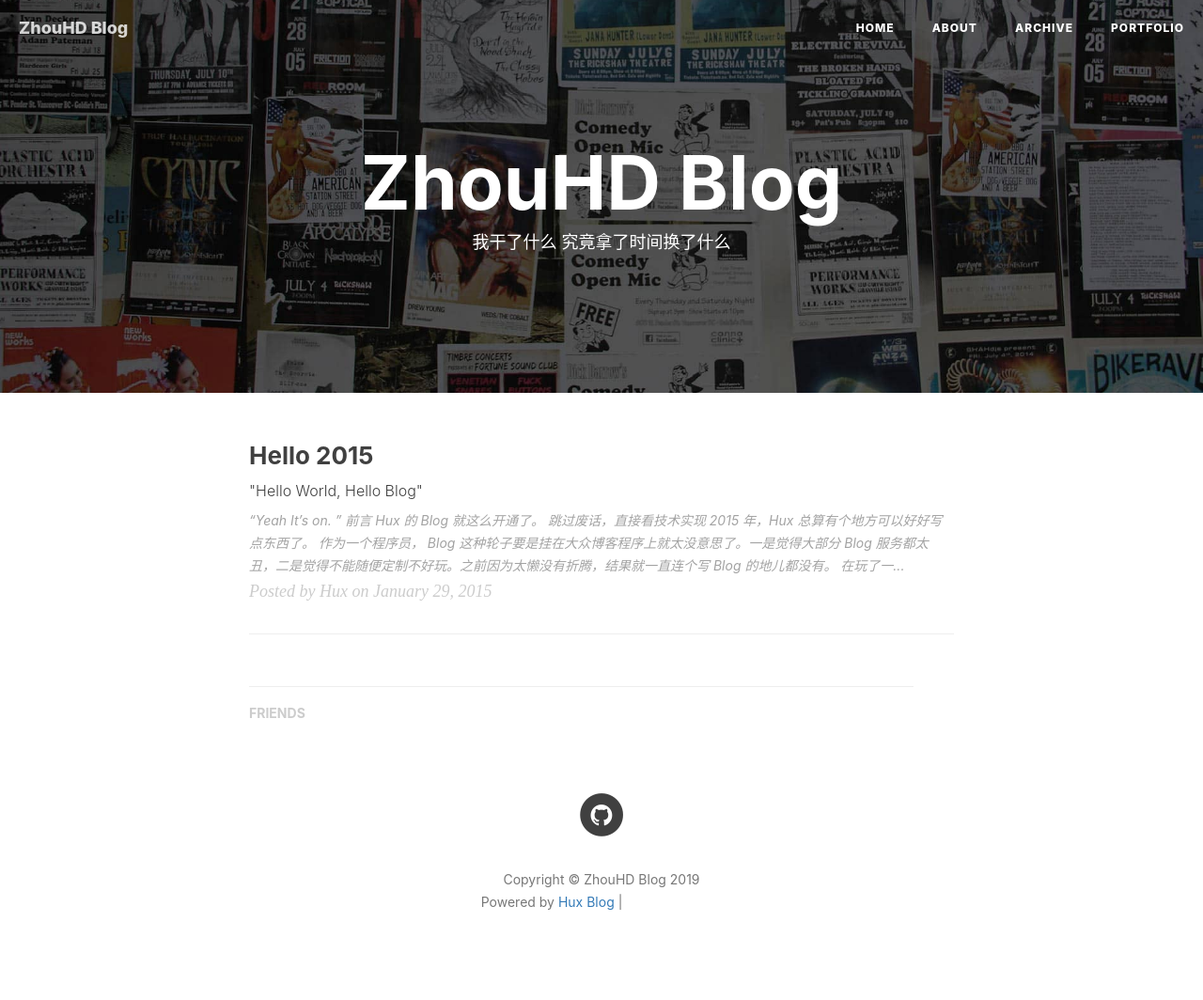
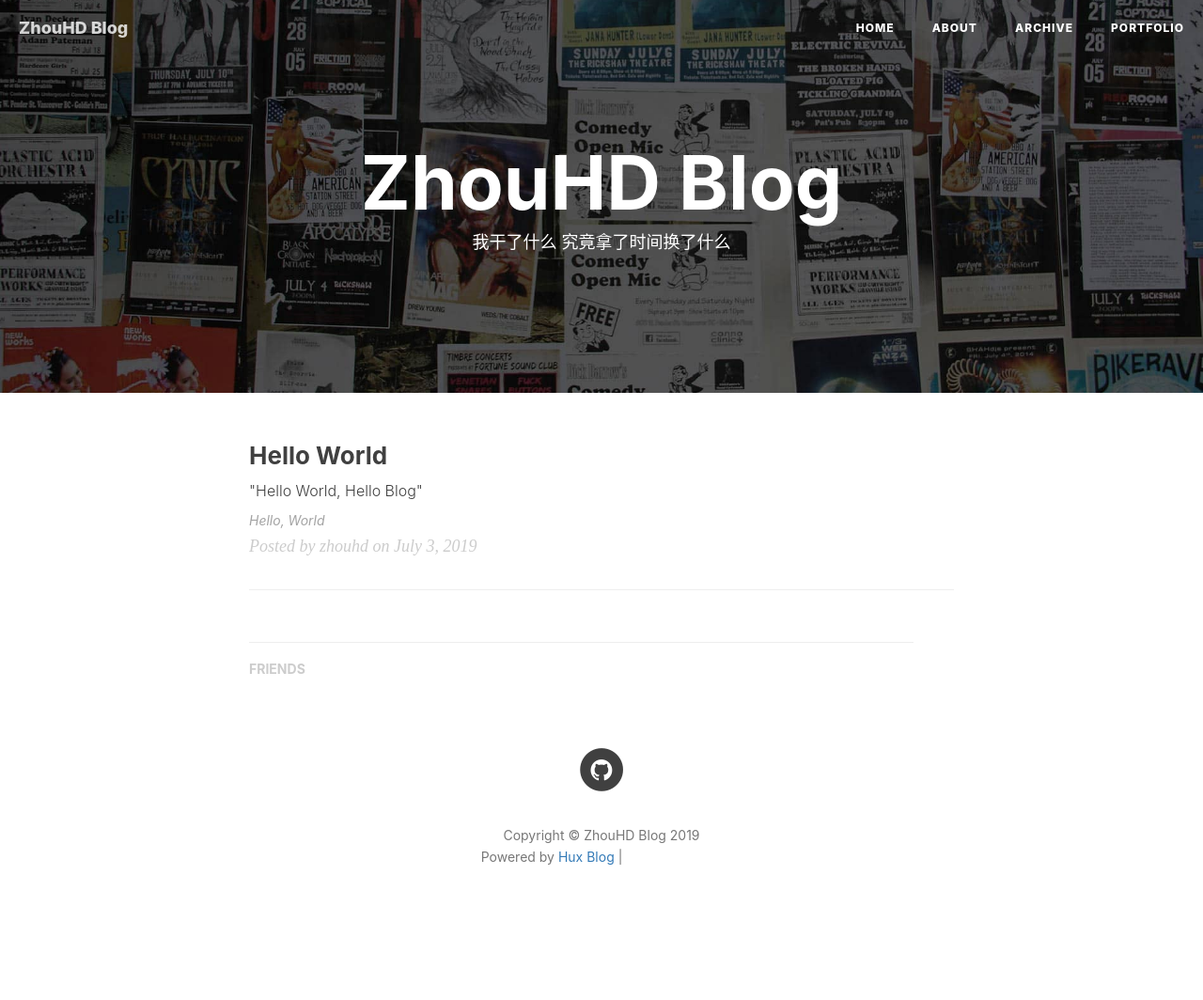
Before and after one commit to zhouhd2019/zhouhd2019.github.io, a Jekyll site: the page built from index.html, in a window 1280 px wide. Shown: the whole page at 94% size. Built offline with Jekyll 4.4.1, drawn with Linux system fonts in a browser that asks for light colours; nearby versions of some CDN libraries; the list of posts is cut into pages by our own code; comment, search, counter and statistics services are not loaded; after the commit the page ends 1016 px from its top, so only the background shows below that; some of the changed lines change nothing that is shown; grey boxes are pictures that could not be loaded.

Commit message:
Update 2014-01-29-hello-2015.markdown

```diff
--- a/_posts/2014-01-29-hello-2015.markdown
+++ b/_posts/2014-01-29-hello-2015.markdown
@@ -1,81 +1,13 @@
 ---
 layout:     post
-title:      "Hello 2015"
+title:      "Hello World"
 subtitle:   " \"Hello World, Hello Blog\""
-date:       2015-01-29 12:00:00
-author:     "Hux"
-header-img: "img/post-bg-2015.jpg"
+date:       2019-07-03 21:22:00
+author:     "zhouhd"
+header-img: "img/about-bg.jpg"
 catalog: true
 tags:
     - 生活
-    - Meta
 ---
 
-> “Yeah It's on. ”
-
-
-## 前言
-
-Hux 的 Blog 就这么开通了。
-
-[跳过废话，直接看技术实现 ](#build)
-
-
-
-2015 年，Hux 总算有个地方可以好好写点东西了。
-
-
-作为一个程序员， Blog 这种轮子要是挂在大众博客程序上就太没意思了。一是觉得大部分 Blog 服务都太丑，二是觉得不能随便定制不好玩。之前因为太懒没有折腾，结果就一直连个写 Blog 的地儿都没有。
-
-在玩了一段时间知乎之后，答题的快感又激起了我开博客的冲动。之前的[个人网站](http://huangxuan.me/portfolio)是作品集形式的（现在集成进来了），并不适合用来写博文，一不做二不休，花一天搞一个吧！
-
-
-<p id = "build"></p>
----
-
-## 正文
-
-接下来说说搭建这个博客的技术细节。
-
-正好之前就有关注过 [GitHub Pages](https://pages.github.com/) + [Jekyll](http://jekyllrb.com/) 快速 Building Blog 的技术方案，非常轻松时尚。
-
-其优点非常明显：
-
-* **Markdown** 带来的优雅写作体验
-* 非常熟悉的 Git workflow ，**Git Commit 即 Blog Post**
-* 利用 GitHub Pages 的域名和免费无限空间，不用自己折腾主机
-	* 如果需要自定义域名，也只需要简单改改 DNS 加个 CNAME 就好了
-* Jekyll 的自定制非常容易，基本就是个模版引擎
-
-
-本来觉得最大的缺点可能是 GitHub 在国内访问起来太慢，所以第二天一起床就到 GitCafe(Chinese GitHub Copy，现在被 Coding 收购了) 迁移了一个[镜像](http://huxpro.coding.me)出来，结果还是巨慢。
-
-哥哥可是个前端好嘛！ 果断开 Chrome DevTool 查了下网络请求，原来是 **pending 在了 Google Fonts** 上，页面渲染一直被阻塞到请求超时为止，难怪这么慢。
-忍痛割爱，只好把 Web Fonts 去了（反正超时看到的也只能是 fallback ），果然一下就正常了，而且 GitHub 和 GitCafe 对比并没有感受到明显的速度差异，虽然 github 的 ping 值明显要高一些，达到了 300ms，于是用 DNSPOD 优化了一下速度。
-
-
-
----
-
-配置的过程中也没遇到什么坑，基本就是 Git 的流程，相当顺手
-
-大的 Jekyll 主题上直接 fork 了 Clean Blog（这个主题也相当有名，就不多赘述了。唯一的缺点大概就是没有标签支持，于是我给它补上了。）
-
-本地调试环境需要 `gem install jekyll`，结果 rubygem 的源居然被墙了……后来手动改成了我大淘宝的镜像源才成功
-
-Theme 的 CSS 是基于 Bootstrap 定制的，看得不爽的地方直接在 Less 里改就好了（平时更习惯 SCSS 些），**不过其实我一直觉得 Bootstrap 在移动端的体验做得相当一般，比我在淘宝参与的团队 CSS 框架差多了……**所以为了体验，也补了不少 CSS 进去
-
-最后就进入了耗时反而最长的**做图、写字**阶段，也算是进入了**写博客**的正轨，因为是类似 Hack Day 的方式去搭这个站的，所以折腾折腾着大半夜就过去了。
-
-第二天考虑中文字体的渲染，fork 了 [Type is Beautiful](http://www.typeisbeautiful.com/) 的 `font` CSS，调整了字号，适配了 Win 的渣渲染，中英文混排效果好多了。
-
-
-## 后记
-
-回顾这个博客的诞生，纯粹是出于个人兴趣。在知乎相关问题上回答并获得一定的 star 后，我决定把这个博客主题当作一个小小的开源项目来维护。
-
-在经历 v1.0 - v1.5 的蜕变后，这个博客主题愈发完整，不但增加了诸多 UI 层的优化（opinionated）；在代码层面，更加丰富的配置项也使得这个主题拥有了更好的灵活性与可拓展性。而作为一个开源项目，我也积极的为其完善文档与解决 issue。
-
-如果你恰好逛到了这里，希望你也能喜欢这个博客主题。
-
-—— Hux 后记于 2015.10
+Hello, World
```
